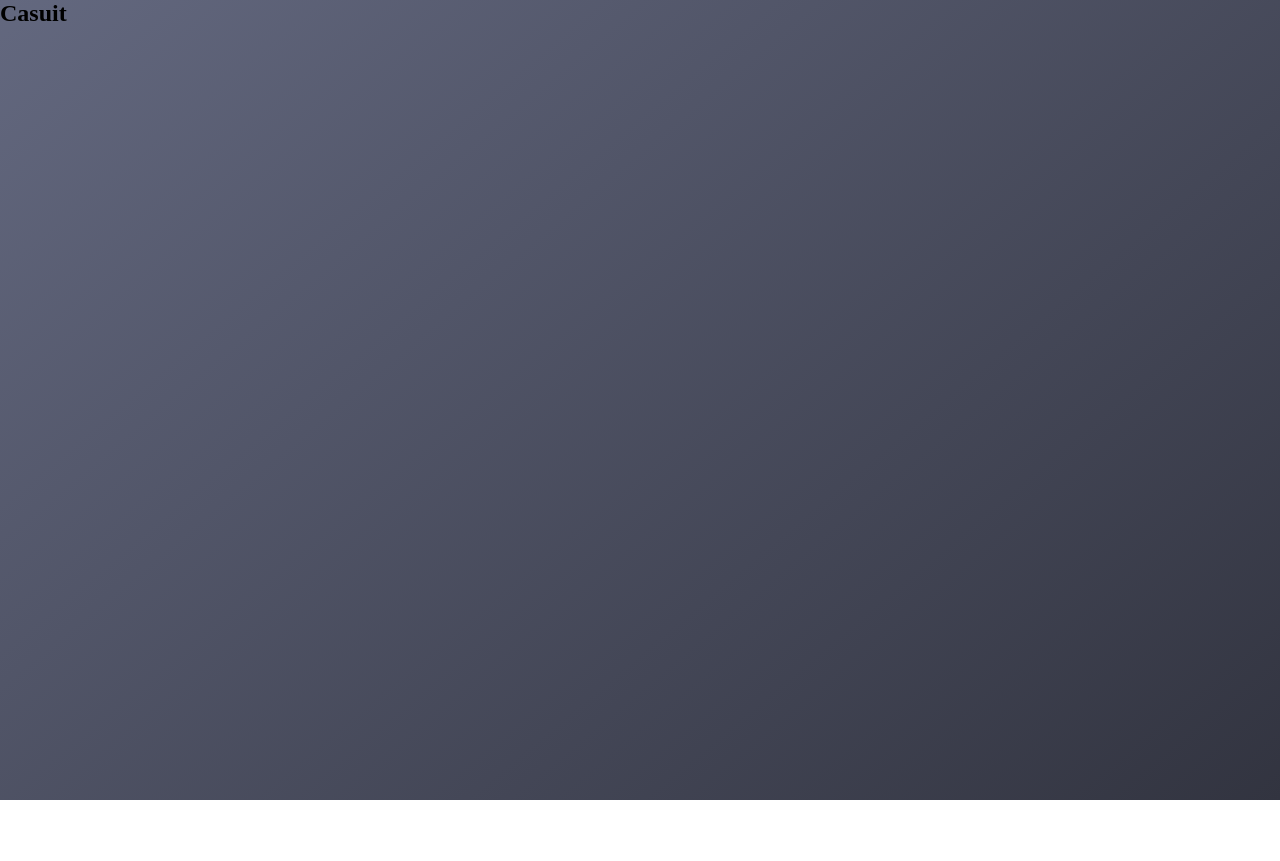
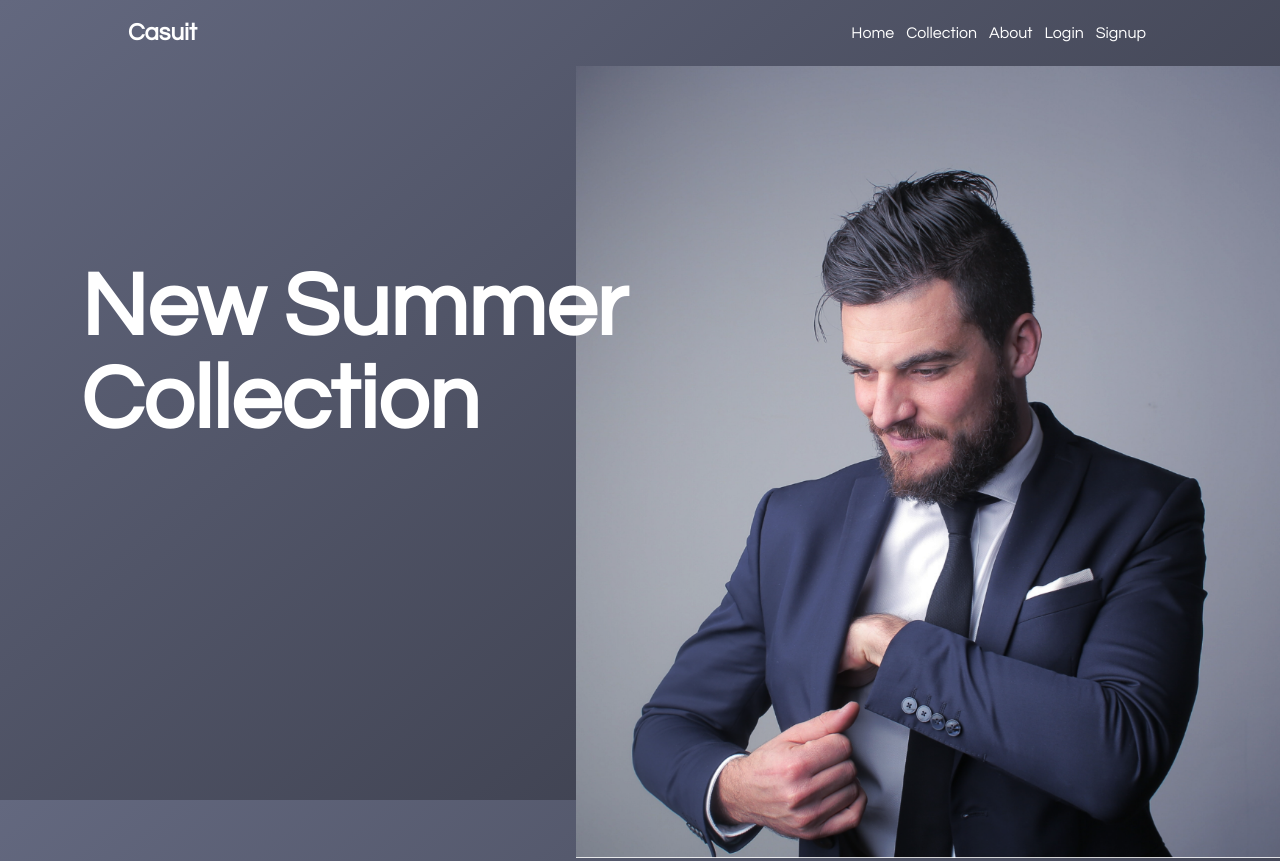
Before and after one commit to Mohamed-ElHadidy/casuit, a plain HTML site: page index.html in a window 1280 px wide. Before the commit the page ends 800 px from the top, so only its background shows below. Drawn offline with Linux system fonts and the light colour scheme.

Commit message:
feat: added nav and hero section content

```diff
--- a/index.html
+++ b/index.html
@@ -5,6 +5,7 @@
     <meta charset="UTF-8">
     <meta name="viewport" content="width=device-width, initial-scale=1.0">
     <title>casuit</title>
+    <link href="https://fonts.googleapis.com/css2?family=Nunito&family=Questrial&display=swap" rel="stylesheet">
     <link rel="stylesheet" href="styles/styles.css">
 </head>
 
@@ -16,15 +17,22 @@
         <div class="search"></div>
         <div class="nav-list">
             <ul>
-                <li></li>
-                <li></li>
-                <li></li>
-                <li></li>
+                <li>Home</li>
+                <li>Collection</li>
+                <li>About</li>
+                <li>Login</li>
+                <li>Signup</li>
             </ul>
         </div>
     </nav>
     <main class="hero">
-
+        <div class="hero-left-side">
+            <h2>New Summer
+                Collection</h2>
+        </div>
+        <div class="hero-right-side">
+            <img class="hero-image" src="img/man-in-blue-suit-standing-near-gray-wall-3785094 Photo by Andrea Piacquadio from Pexels.png" alt="man-in-blue-suit-standing-near-gray-wall" >
+        </div>
     </main>
 </body>
 
--- a/styles/styles.css
+++ b/styles/styles.css
@@ -7,4 +7,58 @@
 body {
     background: linear-gradient(140deg, #63687F, #323440);
     background-attachment: fixed;
+    font-family: 'Questrial', sans-serif;
 }
+
+.nav {
+    margin: 20px auto;
+    display: flex;
+    justify-content: space-between;
+    width: 80%;
+}
+
+.logo h1 {
+    color: white;
+    font-size: 24px;
+    font-weight: bold;
+}
+
+.nav-list ul {
+    display: flex;
+}
+
+.nav-list ul li {
+    list-style: none;
+    margin: 5px 6px;
+    font-size: 16px;
+    color: white;
+}
+
+.hero {
+    display: flex;
+}
+
+.hero-right-side {
+    width: 55vw;
+    float: right;
+}
+
+.hero-left-side {
+    width: 45vw;
+    float: left;
+}
+
+.hero-right-side .hero-image {
+    width: 100%;
+}
+
+
+.hero-left-side h2 {
+    font-size: 90px;
+    margin-left: 23px;
+    position: absolute;
+    top: 261px;
+    left: 58px;
+    width: 75%;
+    color: white;
+}
```
Also changed, not shown: img/man-in-blue-suit-standing-near-gray-wall-3785094 Photo by Andrea Piacquadio from Pexels.png (added).
